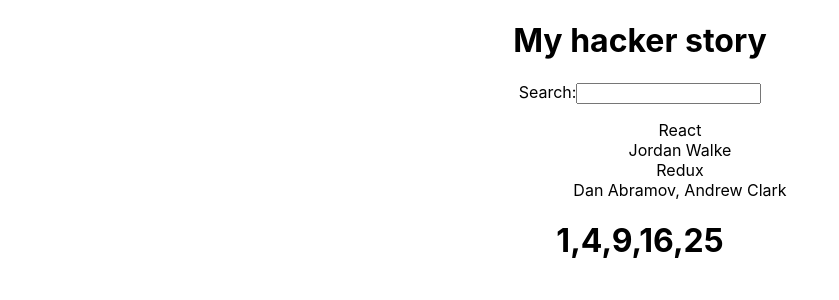
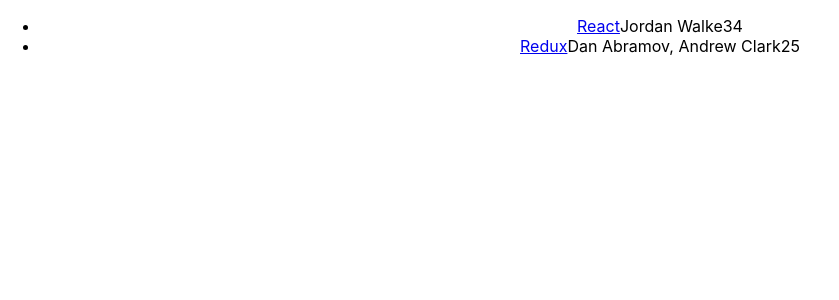
Before and after one commit to vinay-hegde-17/React, a React (Create React App) app in the folder react-one/: page / in a window 1280 px wide. Shown: the top 300 px of the page, without its empty margins (0-839 px from the left). Built offline with nearby package versions, Linux system fonts and the light colour scheme.

Commit message:
Props using map

```diff
--- a/react-one/src/App.js
+++ b/react-one/src/App.js
@@ -1,47 +1,45 @@
-import './App.css';
+import "./App.css";
 
 const list = [
   {
-  title: 'React',
-  url: 'https://reactjs.org/',
-  author: 'Jordan Walke',
+    title: "React",
+    url: "https://reactjs.org/",
+    author: "Jordan Walke",
     num_comments: 3,
     points: 4,
     objectID: 0,
   },
   {
-  title: 'Redux',
-  url: 'https://redux.js.org/',
-  author: 'Dan Abramov, Andrew Clark',
+    title: "Redux",
+    url: "https://redux.js.org/",
+    author: "Dan Abramov, Andrew Clark",
     num_comments: 2,
     points: 5,
     objectID: 1,
   },
 ];
 
-const numbers=[1,2,3,4,5]
-const res=numbers.map(function (num) {
-  return num * num
-})
+const List = (props) => {
+  return (
+    <ul>
+      {props.list.map((item) => (
+        <li key={item.objectID}>
+          <span>
+            <a href={item.url}>{item.title}</a>
+          </span>
+          <span>{item.author}</span>
+          <span>{item.num_comments}</span>
+          <span>{item.points}</span>
+        </li>
+      ))}
+    </ul>
+  );
+};
+
 function App() {
-
   return (
     <div className="App">
-      <h1>My hacker story</h1>
-      <label htmlFor='search'>Search:</label>
-      <input id='search' type='text'></input>
-      <ul>
-        {
-          list.map(function (item) {
-            return <ul key={item.objectID}>
-              {item.title}
-              <br></br>
-              {item.author}
-            </ul>
-          })
-        }
-      </ul>
-      <h1>{''+res}</h1>
+      <List list={list} />
     </div>
   );
 }
```
Lines whose indentation alone changed are shown as unchanged.
